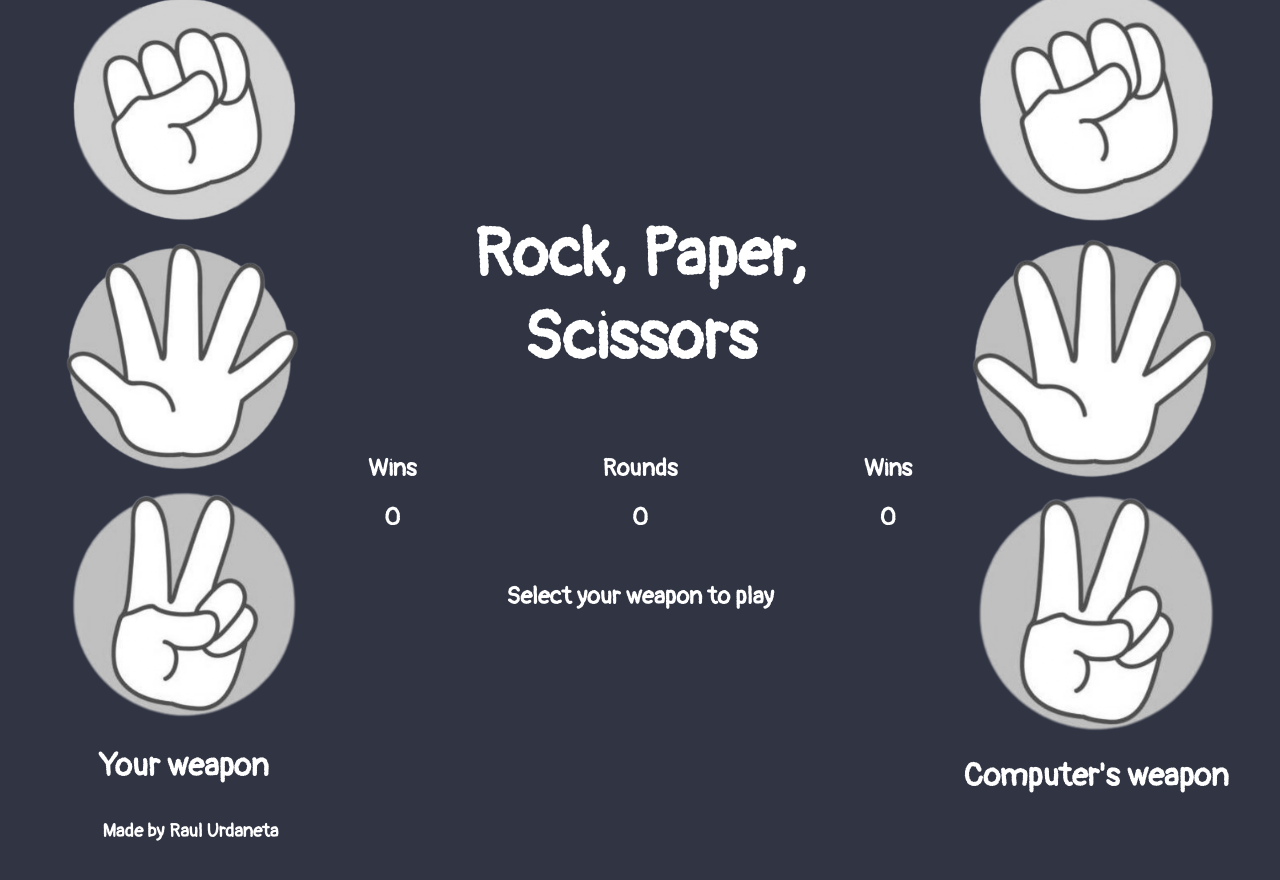
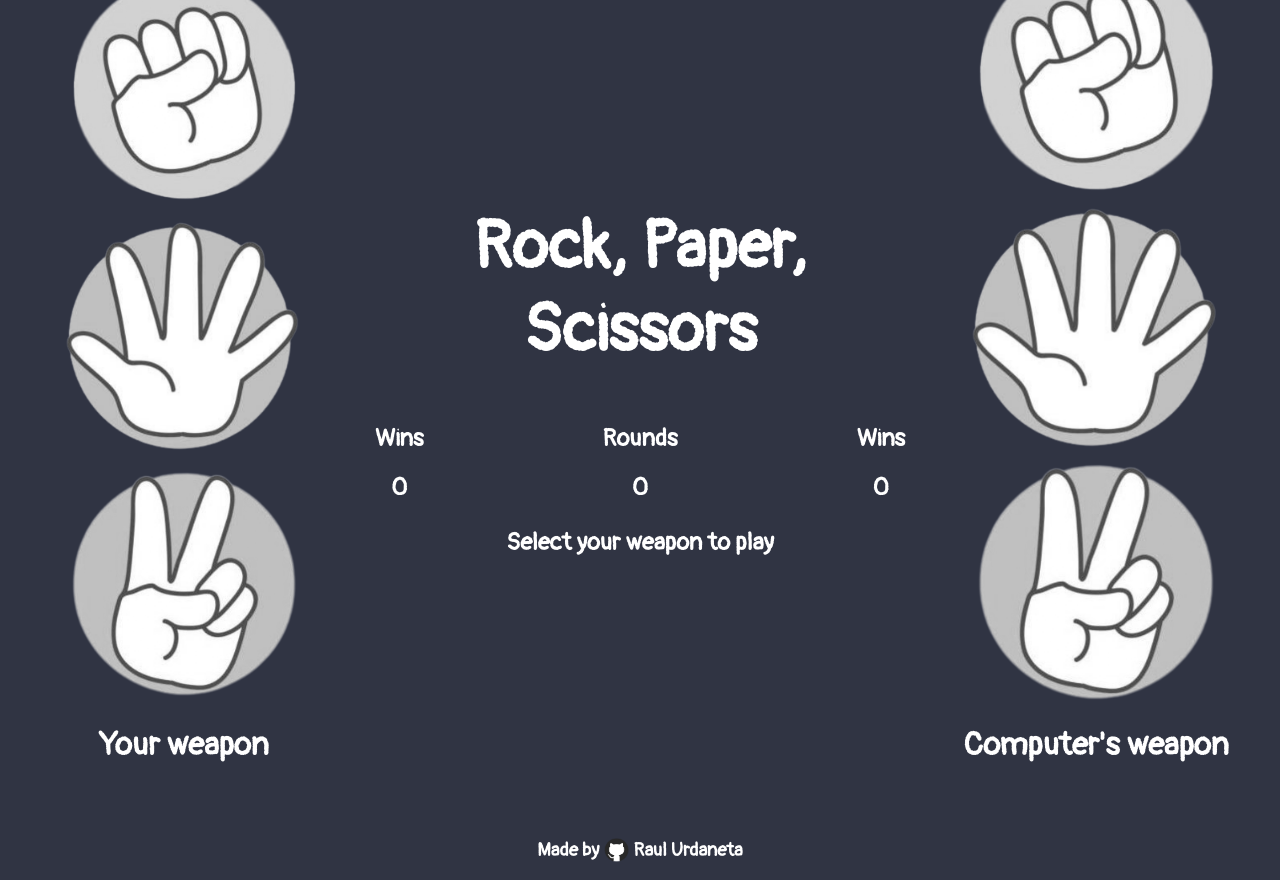
Before and after one commit to RaulUrdanetaG/rock-paper-scissors-games, a plain HTML site: page index.html in a window 1280 px wide. Drawn offline with Linux system fonts and the light colour scheme.

Commit message:
added a footer for creator info, added a pop up border for the winner

```diff
--- a/index.html
+++ b/index.html
@@ -10,11 +10,13 @@
 
 <body>
     <div class="container">
+        <div class="content">
             <div class="panel player-panel">
                 <div class="panel-imgs">
                     <button class="player-button rock"><img src="./images/rock.png" alt="Rock vector image"></button>
                     <button class="player-button paper"><img src="./images/paper.png" alt="Paper Vector image"></button>
-                <button class="player-button scissors"><img src="./images/scissors.png" alt="Scissors vector image"></button>
+                    <button class="player-button scissors"><img src="./images/scissors.png"
+                            alt="Scissors vector image"></button>
                 </div>
                 <h1 class="panel-title">Your weapon</h1>
             </div>
@@ -46,12 +48,12 @@
                 <h1 class="panel-title">Computer's weapon</h1>
             </div>
         </div>
-    <footer>
         <div class="creator-info">
             <h3>Made by</h3>
-            <h3>Raul Urdaneta</h3>
+            <img src="./images/github.png" alt="Github logo">
+            <h3><a href="https://github.com/RaulUrdanetaG" target="_blank">Raul Urdaneta</a></h3>
         </div>
-    </footer>
+    </div>
     <script src="./scripts.js"></script>
 </body>
 
--- a/scripts.js
+++ b/scripts.js
@@ -4,6 +4,8 @@ const computerImg = document.querySelectorAll('.computer-weapon');
 const rounds = document.querySelector('.rounds .number');
 const cpuWins = document.querySelector('.computer-wins .number');
 const playWins = document.querySelector('.player-wins .number');
+const cpuWinsBlock = document.querySelector('.computer-wins');
+const playWinsBlock = document.querySelector('.player-wins');
 const gameInfo = document.querySelector('.round-info');
 const playAgainButton = document.getElementById('play-again-button');
 
@@ -15,7 +17,7 @@ function getComputerChoice() {
     const weapons = ['Rock', 'Paper', 'Scissors']
     const computerSelection = weapons[Math.floor(Math.random() * weapons.length)]
 
-    switch (computerSelection){
+    switch (computerSelection) {
         case 'Rock':
             computerImg[0].style.filter = 'none';
             computerImg[0].style.transform = 'scale(1.1)';
@@ -102,6 +104,8 @@ function resetGame() {
     weaponButtons.forEach((button) => {
         button.disabled = false;
     });
+    playWinsBlock.style.border = '2px solid transparent';
+    cpuWinsBlock.style.border = '2px solid transparent';
 }
 
 function endGame(playerWins, computerWins) {
@@ -111,12 +115,14 @@ function endGame(playerWins, computerWins) {
         weaponButtons.forEach((button) => {
             button.disabled = true;
         });
+        playWinsBlock.style.border = '2px solid white';
     } else if (computerWins === 5) {
         gameInfo.innerText = 'Game has ended, better luck next time!';
         playAgainButton.style.display = "inline-block";
         weaponButtons.forEach((button) => {
             button.disabled = true;
         });
+        cpuWinsBlock.style.border = '2px solid white';
     }
 }
 
@@ -125,7 +131,7 @@ function playGame() {
 
     weaponButtons.forEach((weapon) => {
         weapon.addEventListener('click', () => {
-            if(weapon.classList.contains('rock')){
+            if (weapon.classList.contains('rock')) {
                 playerImg[0].style.filter = 'none';
                 playerImg[0].style.transform = 'scale(1.1)';
                 playerImg[1].style.filter = 'grayscale(100%)';
@@ -134,7 +140,7 @@ function playGame() {
                 playerImg[2].style.transform = 'scale(1)';
                 playerSelection = 'Rock';
                 // console.log(playerSelection)
-            }else if(weapon.classList.contains('paper')){
+            } else if (weapon.classList.contains('paper')) {
                 playerImg[0].style.filter = 'grayscale(100%)';
                 playerImg[0].style.transform = 'scale(1)';
                 playerImg[1].style.filter = 'none';
@@ -143,7 +149,7 @@ function playGame() {
                 playerImg[2].style.transform = 'scale(1)';
                 playerSelection = 'Paper';
                 // console.log(playerSelection)
-            }else if(weapon.classList.contains('scissors')){
+            } else if (weapon.classList.contains('scissors')) {
                 playerImg[0].style.filter = 'grayscale(100%)';
                 playerImg[0].style.transform = 'scale(1)';
                 playerImg[1].style.filter = 'grayscale(100%)';
--- a/styles.css
+++ b/styles.css
@@ -12,23 +12,32 @@ body {
 
 .container {
     height: 100%;
+    margin: 0;
+    padding: 0;
     display: flex;
-    justify-content: space-between;
+    flex-direction: column;
+    justify-content: center;
+    align-items: center;
     color: white;
+}
+
+.content {
+    display: flex;
 }
 
 .panel {
     display: flex;
     flex-direction: column;
-    justify-content: center;
+    /* justify-content: center; */
     align-items: center;
     text-align: center;
 }
 
 .player-panel,
 .computer-panel {
-    margin: 3em;
+    margin: 2em 3em;
     flex: 1;
+    justify-content: flex-end;
 }
 
 .panel-imgs {
@@ -39,7 +48,7 @@ body {
     gap: 10px;
 }
 
-.panel-imgs img{
+.panel-imgs img {
     filter: grayscale(100%);
 }
 
@@ -60,7 +69,7 @@ body {
     max-width: 250px;
 }
 
-.player-button:hover{
+.player-button:hover {
     cursor: pointer;
     -webkit-transform: scale(1.3);
     transform: scale(1.1);
@@ -69,10 +78,11 @@ body {
 }
 
 .middle-panel {
-    flex-direction: column;
+    display: flex;
+    /* flex-direction: column; */
     align-items: center;
-    gap: 10px;
-    flex: 2 1 0;
+    justify-content: center;
+    flex: 2 2 0;
 }
 
 .middle-panel h1 {
@@ -86,25 +96,26 @@ body {
     width: 100%;
 }
 
-#play-again-button:hover{
-    cursor: pointer;
-    -webkit-transform: scale(1.3);
-    transform: scale(1.1);
-    transition: all .1s;
+.player-wins,
+.computer-wins{
+    display: flex;
+    flex-direction: column;
+    border: 2px solid transparent;
+    border-radius: 5px;
+    padding: 5px;
+    gap: 20px;
 }
 
-footer {
-    padding-left: 8%;
-    padding-right: 8%;
+.rounds{
     display: flex;
-    justify-content: space-between;
-    align-items: center;
-    color: white;
+    flex-direction: column;
+    gap: 20px;
 }
 
-.creator-info {
-    display: flex;
-    gap: 5px;
+.player-wins h2,
+.computer-wins h2,
+.rounds h2{
+    margin: 0;
 }
 
 #play-again-button {
@@ -119,6 +130,30 @@ footer {
     display: none;
 }
 
-/* .oculto{
+#play-again-button:hover {
+    cursor: pointer;
+    -webkit-transform: scale(1.3);
+    transform: scale(1.1);
+    transition: all .1s;
+}
 
-} */
+.creator-info {
+    height: auto;
+    display: flex;
+    gap: 5px;
+    justify-self: flex-end;
+}
+
+.creator-info img {
+    height: 24px;
+    width: auto;
+}
+
+.creator-info img {
+    align-self: center;
+}
+
+a {
+    color: white;
+    text-decoration: none;
+}
```
Also changed, not shown: images/github.png (added), images/github.webp (added). Lines whose indentation alone changed are shown as unchanged.
